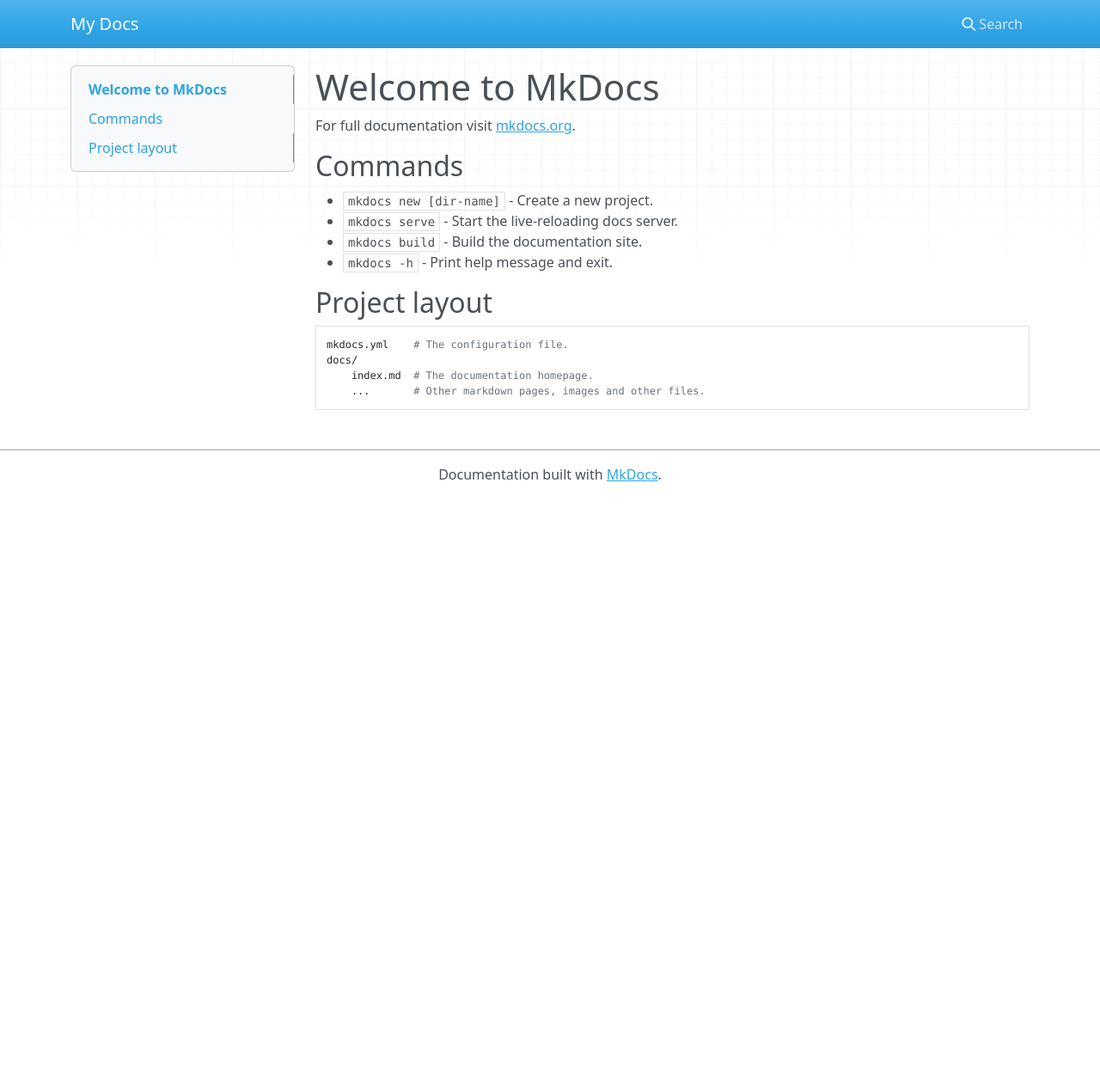
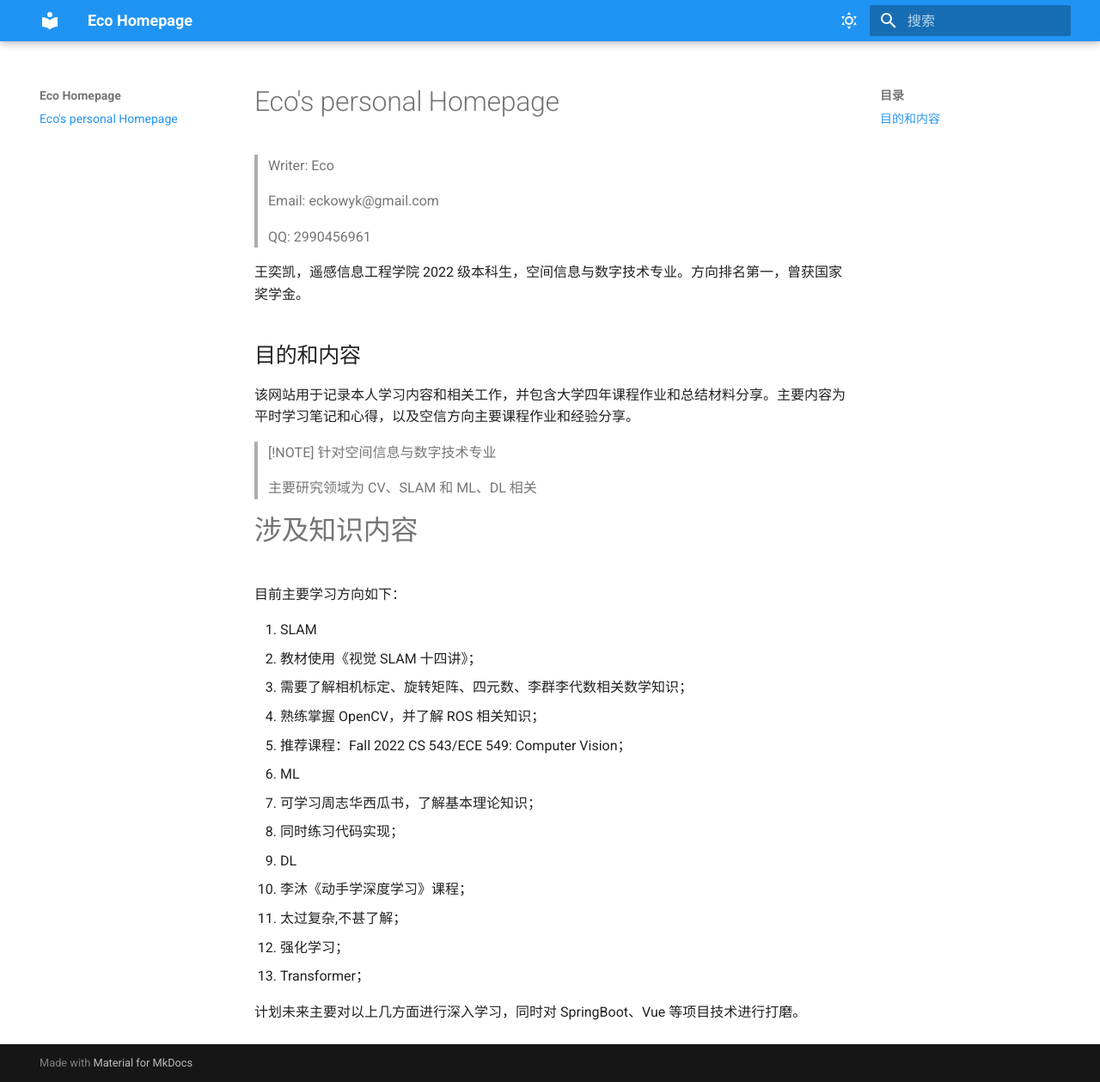
Before and after one commit to ecowyk/homepage, an MkDocs documentation site: the page built from docs/index.md, in a window 1280 px wide and 1259 px high. Shown: the whole window at 86% size. Built offline with MkDocs 1.6.1 and Material for MkDocs 9.7.7, drawn with Linux system fonts in a browser that asks for light colours; nearby versions of some CDN libraries.

Commit message:
update 12.27

```diff
--- a/docs/index.md
+++ b/docs/index.md
@@ -1,17 +1,38 @@
-# Welcome to MkDocs
+# Eco's personal Homepage
 
-For full documentation visit [mkdocs.org](https://www.mkdocs.org).
+> Writer: Eco
+>
+> Email: eckowyk@gmail.com
+>
+> QQ: 2990456961
 
-## Commands
+王奕凯，遥感信息工程学院 2022 级本科生，空间信息与数字技术专业。方向排名第一，曾获国家奖学金。
 
-* `mkdocs new [dir-name]` - Create a new project.
-* `mkdocs serve` - Start the live-reloading docs server.
-* `mkdocs build` - Build the documentation site.
-* `mkdocs -h` - Print help message and exit.
+## 目的和内容
 
-## Project layout
+该网站用于记录本人学习内容和相关工作，并包含大学四年课程作业和总结材料分享。主要内容为平时学习笔记和心得，以及空信方向主要课程作业和经验分享。
 
-    mkdocs.yml    # The configuration file.
-    docs/
-        index.md  # The documentation homepage.
-        ...       # Other markdown pages, images and other files.
+> [!NOTE]
+> 针对空间信息与数字技术专业
+>
+> 主要研究领域为 CV、SLAM 和 ML、DL 相关
+
+# 涉及知识内容
+
+目前主要学习方向如下：
+
+1. SLAM
+   - 教材使用《视觉 SLAM 十四讲》；
+   - 需要了解相机标定、旋转矩阵、四元数、李群李代数相关数学知识；
+   - 熟练掌握 OpenCV，并了解 ROS 相关知识；
+   - 推荐课程：Fall 2022 CS 543/ECE 549: Computer Vision；
+2. ML
+   - 可学习周志华西瓜书，了解基本理论知识；
+   - 同时练习代码实现；
+3. DL
+   - 李沐《动手学深度学习》课程；
+   - 太过复杂,不甚了解；
+   - 强化学习；
+   - Transformer；
+
+计划未来主要对以上几方面进行深入学习，同时对 SpringBoot、Vue 等项目技术进行打磨。
--- a/mkdocs.yml
+++ b/mkdocs.yml
@@ -1 +1,20 @@
-site_name: My Docs
+site_name: Eco Homepage
+site_url: https://ecowyk.netlify.app
+theme:
+  name: material
+  language: zh
+  palette:
+    - media: "(prefers-color-scheme: light)"
+      scheme: default
+      toggle:
+        icon: material/weather-sunny
+        name: 切换到夜晚模式
+      primary: blue
+      accent: red
+    - media: "(prefers-color-scheme: dark)"
+      scheme: slate
+      toggle:
+        icon: material/weather-night
+        name: 切换到白天模式
+      primary: indigo
+      accent: cyan
```
Also changed, not shown: docs/img/favicon.ico (added).
